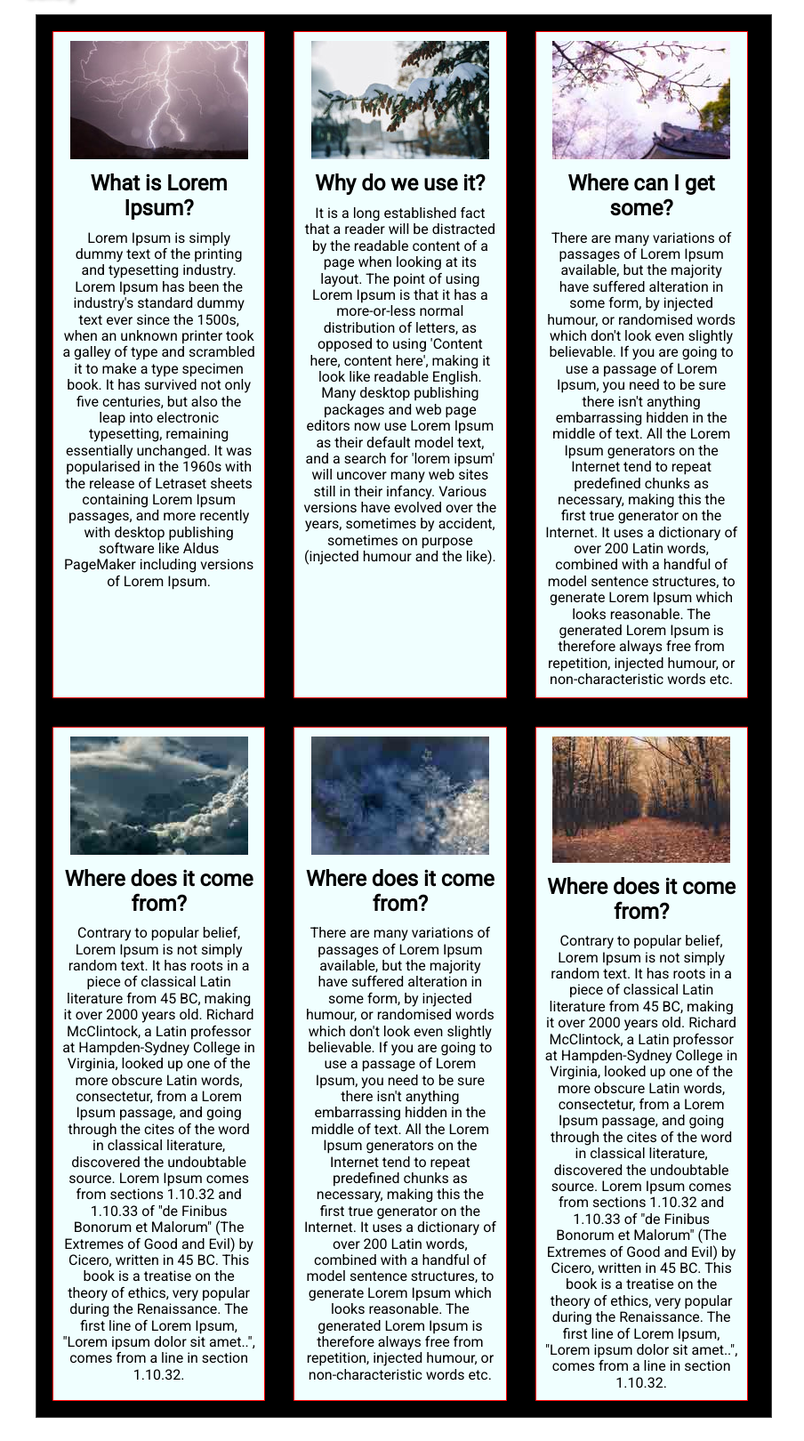
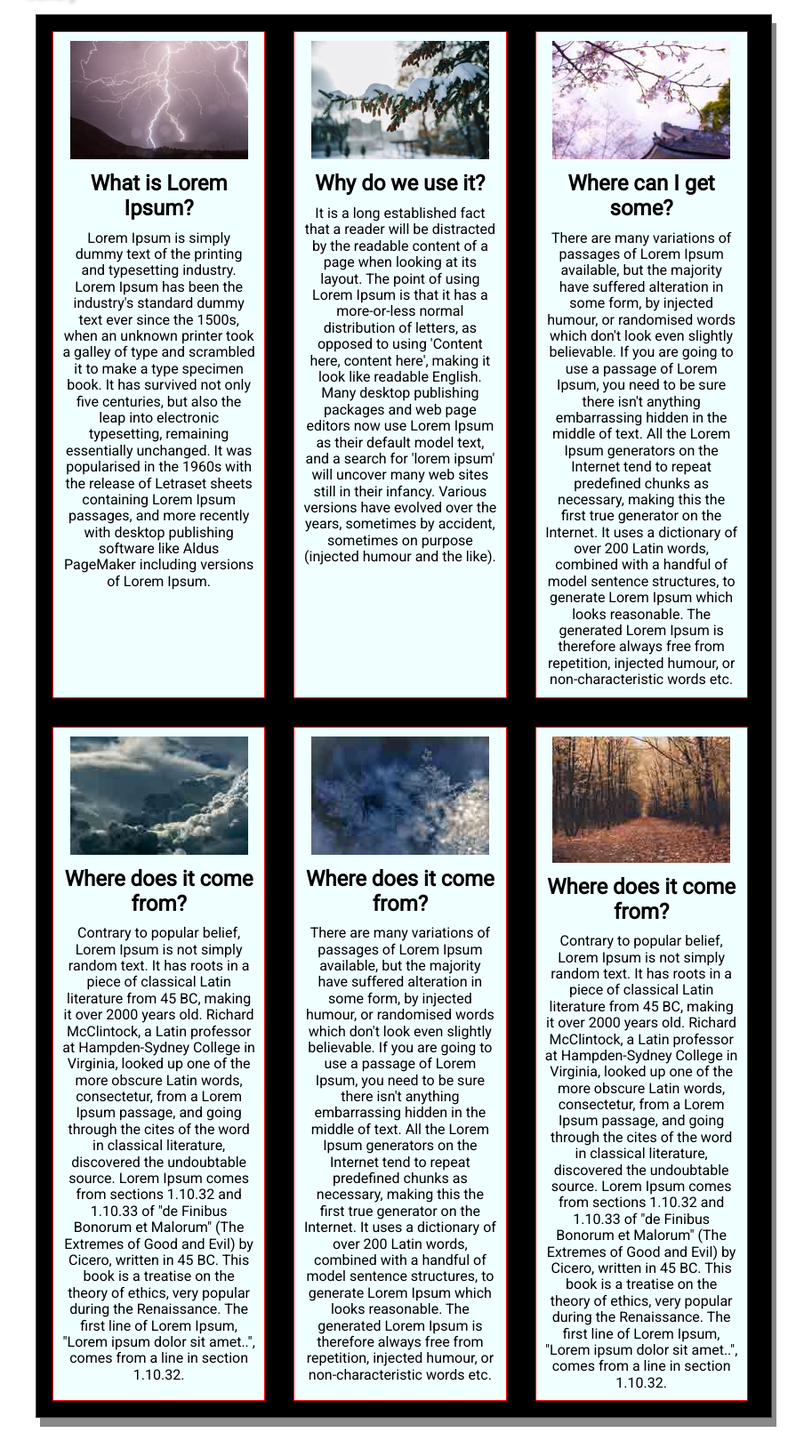
Before and after one commit to ajorgensen5/ajorgensen5.github.io, a PHP site: page /assignments/lesson-7/gallery-7.html in a window 1280 px wide. Shown: the part 72-1692 px from the top of the page at 89% size, without its empty margins (186-1090 px from the left). Run offline with PHP 8.4, Linux system fonts and the light colour scheme.

Commit message:
box shadow

```diff
--- a/assignments/lesson-7/styles/large-5.css
+++ b/assignments/lesson-7/styles/large-5.css
@@ -46,6 +46,10 @@
         width: 30%;
     }
 
+
+    .gridcontainer {
+         box-shadow: 5px 10px #888888;
+    }
     article p.town-article img {
         /* This structure refers to img elements that are the posterity of paragraph elements within artcle elements */
         width: 100%;
```
